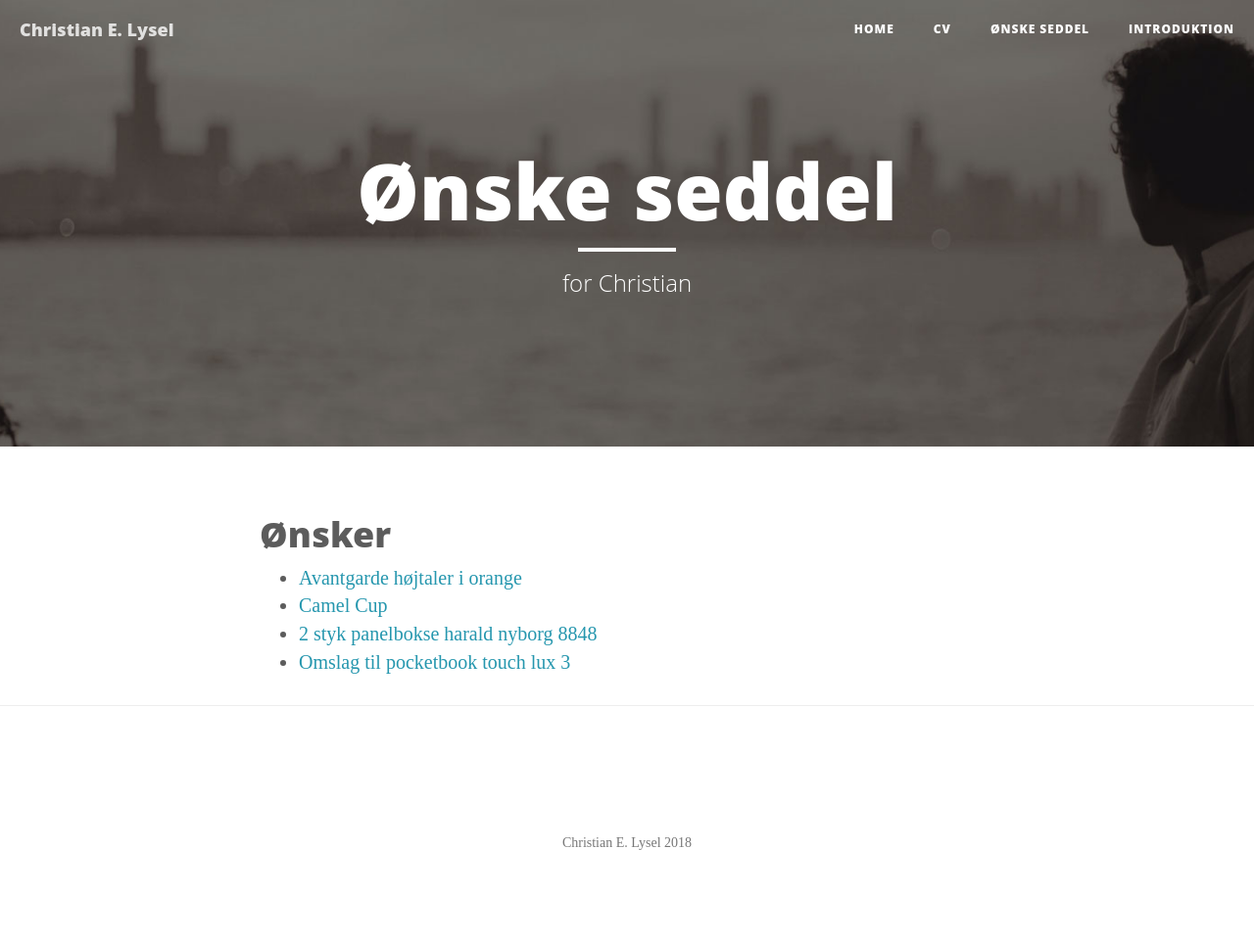
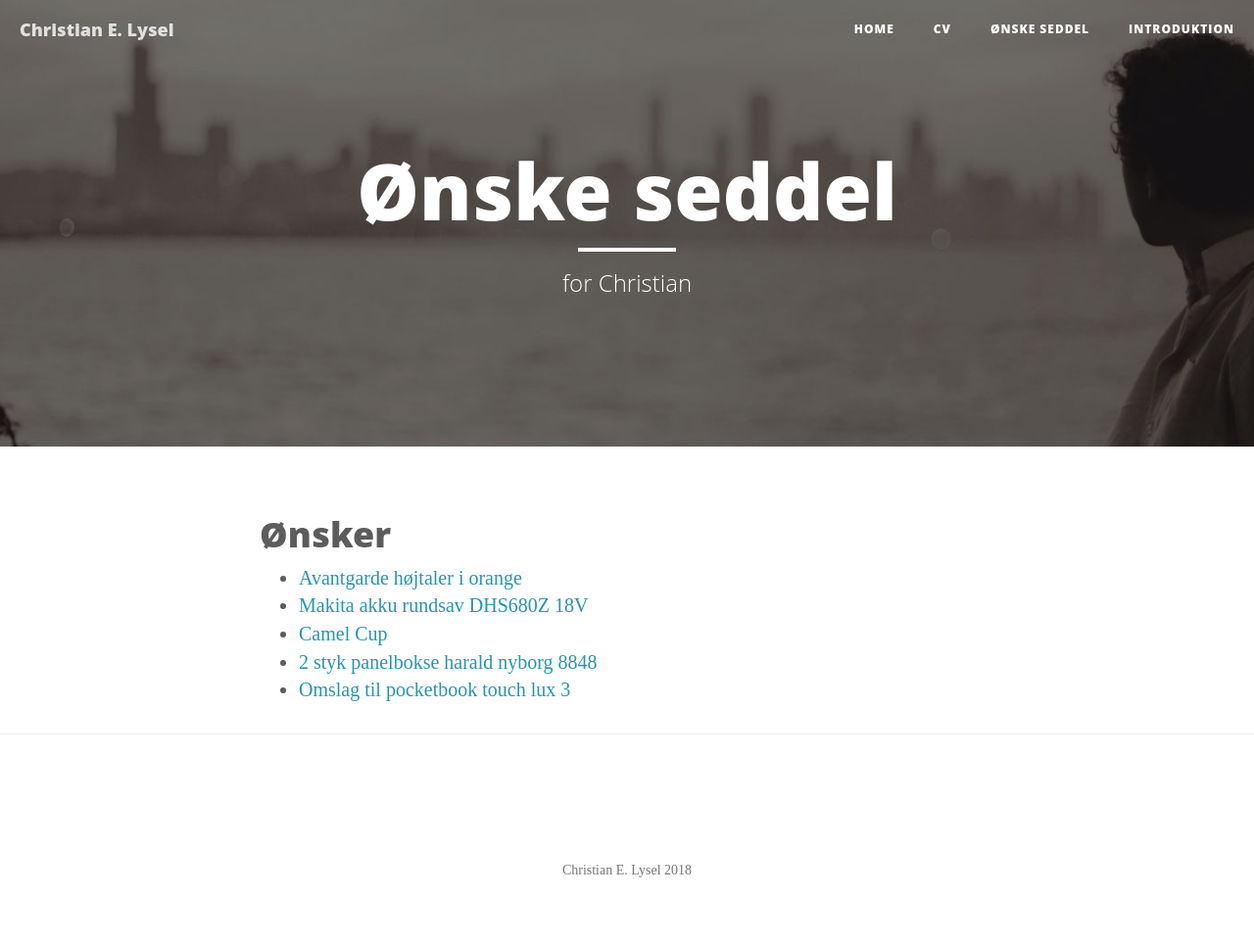
Before and after one commit to clysel/christian.lysel.net, a Jekyll site: the page built from gave.markdown, in a window 1280 px wide. Shown: the whole page at 98% size. Built offline with Jekyll 4.4.1, drawn with Linux system fonts in a browser that asks for light colours; before the commit the page ends 936 px from its top, so only the background shows below that.

Commit message:
Update gave.markdown

```diff
--- a/gave.markdown
+++ b/gave.markdown
@@ -7,6 +7,7 @@ header-img: "img/about-bg.jpg"
 # Ønsker
 
  * [Avantgarde højtaler i orange](https://high-performance.dk/avantgarde-trio-xd-basshorn.html)
+ * [Makita akku rundsav DHS680Z 18V](https://www.10-4.dk/varer/elvaerktoj/rundsav/makita-akku-rundsav)
  * [Camel Cup](https://www.nordiskspil.dk/camel-cup)
  * [2 styk panelbokse harald nyborg 8848](https://www.harald-nyborg.dk/p8848/mitsutomo-panelbokssaet-31-dele)
  * [Omslag til pocketbook touch lux 3](https://www.conradelektronik.dk/?websale8=conrad-dk&pi=1462095)
```
